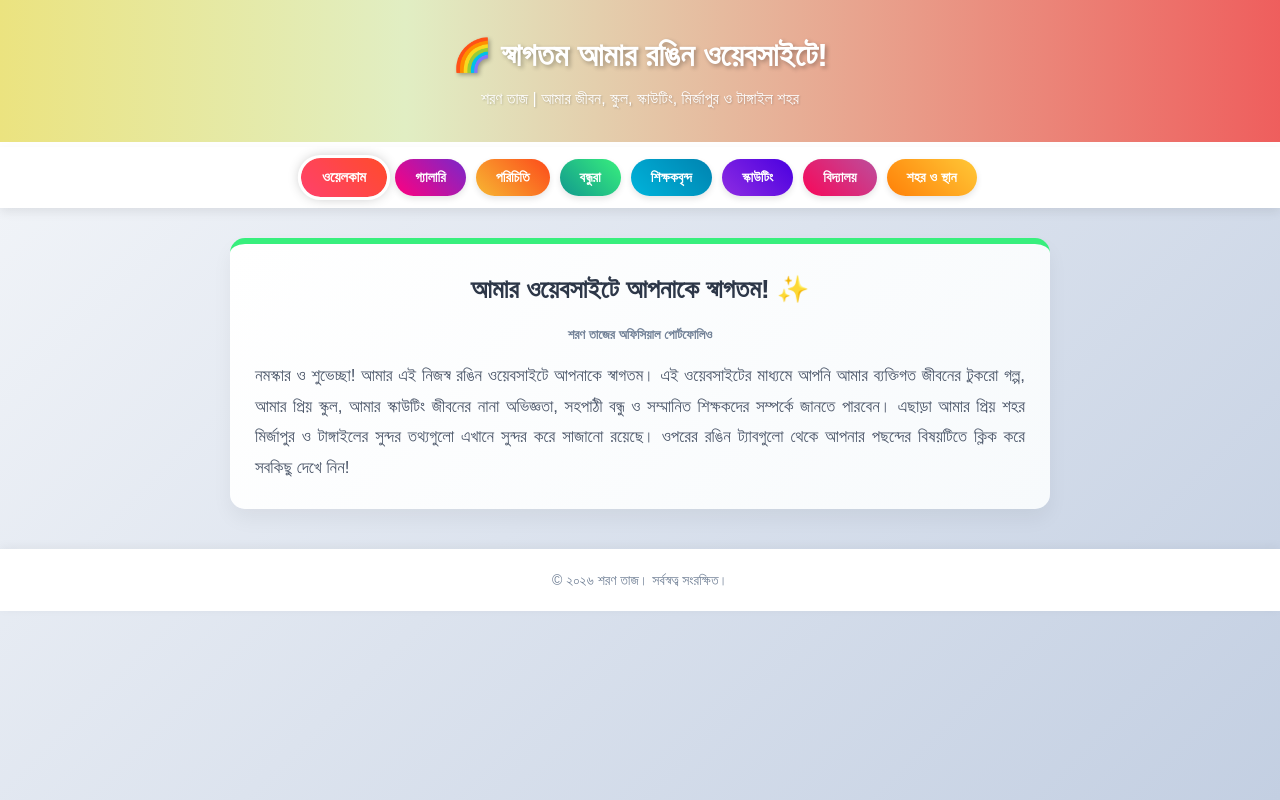
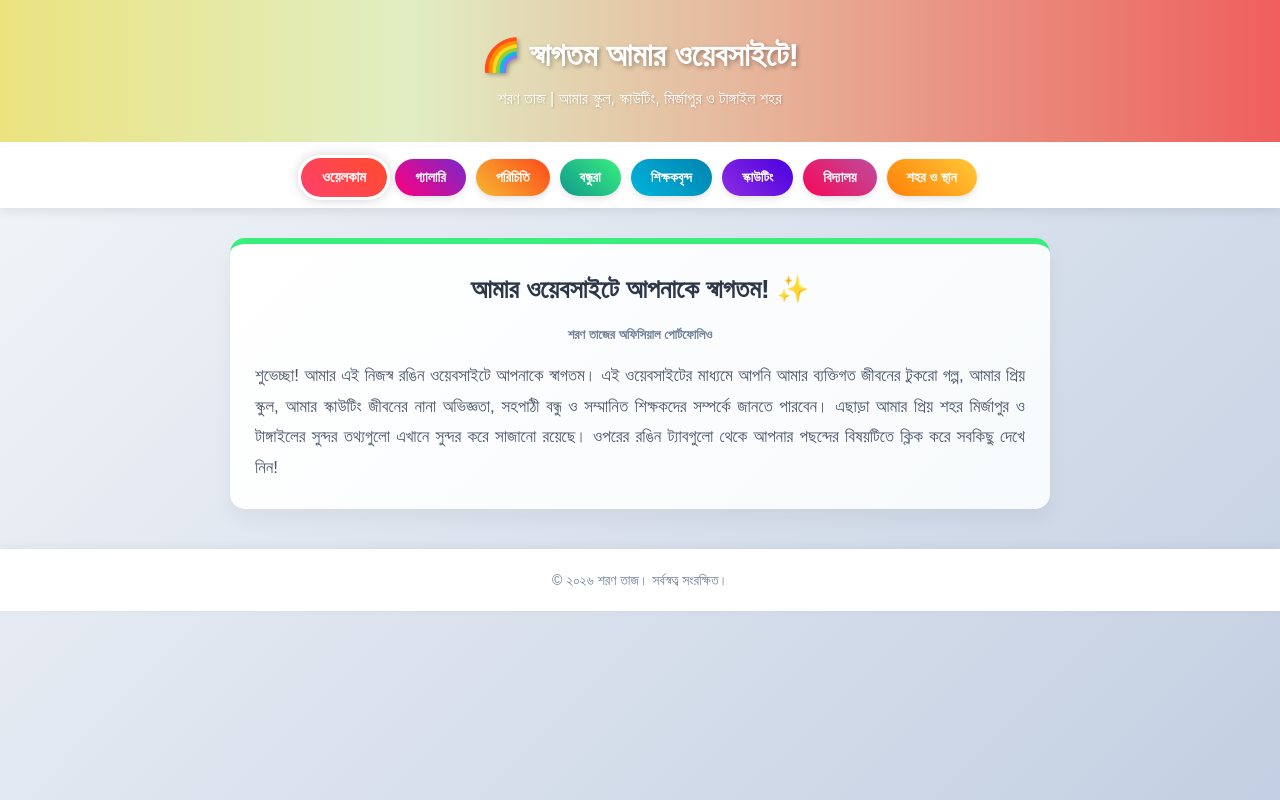
Before and after one commit to sharantajst-blip/sharantaj-portfolio, a plain HTML site: page index.html in a window 1280 px wide. Drawn offline with Linux system fonts and the light colour scheme.

Commit message:
Update index.html

```diff
--- a/index.html
+++ b/index.html
@@ -203,8 +203,8 @@
 
     <!-- Ribbon Header -->
     <header class="ribbon-header">
-        <h1>🌈 স্বাগতম আমার রঙিন ওয়েবসাইটে!</h1>
-        <p>শরণ তাজ | আমার জীবন, স্কুল, স্কাউটিং, মির্জাপুর ও টাঙ্গাইল শহর</p>
+        <h1>🌈 স্বাগতম আমার ওয়েবসাইটে!</h1>
+        <p>শরণ তাজ | আমার স্কুল, স্কাউটিং, মির্জাপুর ও টাঙ্গাইল শহর</p>
     </header>
 
     <!-- Navigation Ribbon Bar -->
@@ -227,7 +227,7 @@
                 <h2>আমার ওয়েবসাইটে আপনাকে স্বাগতম! ✨</h2>
                 <span class="post-date">শরণ তাজের অফিসিয়াল পোর্টফোলিও</span>
                 <p class="post-text">
-                    নমস্কার ও শুভেচ্ছা! আমার এই নিজস্ব রঙিন ওয়েবসাইটে আপনাকে স্বাগতম। এই ওয়েবসাইটের মাধ্যমে আপনি আমার ব্যক্তিগত জীবনের টুকরো গল্প, আমার প্রিয় স্কুল, আমার স্কাউটিং জীবনের নানা অভিজ্ঞতা, সহপাঠী বন্ধু ও সম্মানিত শিক্ষকদের সম্পর্কে জানতে পারবেন। এছাড়া আমার প্রিয় শহর মির্জাপুর ও টাঙ্গাইলের সুন্দর তথ্যগুলো এখানে সুন্দর করে সাজানো রয়েছে। ওপরের রঙিন ট্যাবগুলো থেকে আপনার পছন্দের বিষয়টিতে ক্লিক করে সবকিছু দেখে নিন!
+                    শুভেচ্ছা! আমার এই নিজস্ব রঙিন ওয়েবসাইটে আপনাকে স্বাগতম। এই ওয়েবসাইটের মাধ্যমে আপনি আমার ব্যক্তিগত জীবনের টুকরো গল্প, আমার প্রিয় স্কুল, আমার স্কাউটিং জীবনের নানা অভিজ্ঞতা, সহপাঠী বন্ধু ও সম্মানিত শিক্ষকদের সম্পর্কে জানতে পারবেন। এছাড়া আমার প্রিয় শহর মির্জাপুর ও টাঙ্গাইলের সুন্দর তথ্যগুলো এখানে সুন্দর করে সাজানো রয়েছে। ওপরের রঙিন ট্যাবগুলো থেকে আপনার পছন্দের বিষয়টিতে ক্লিক করে সবকিছু দেখে নিন!
                 </p>
             </article>
         </div>
```
